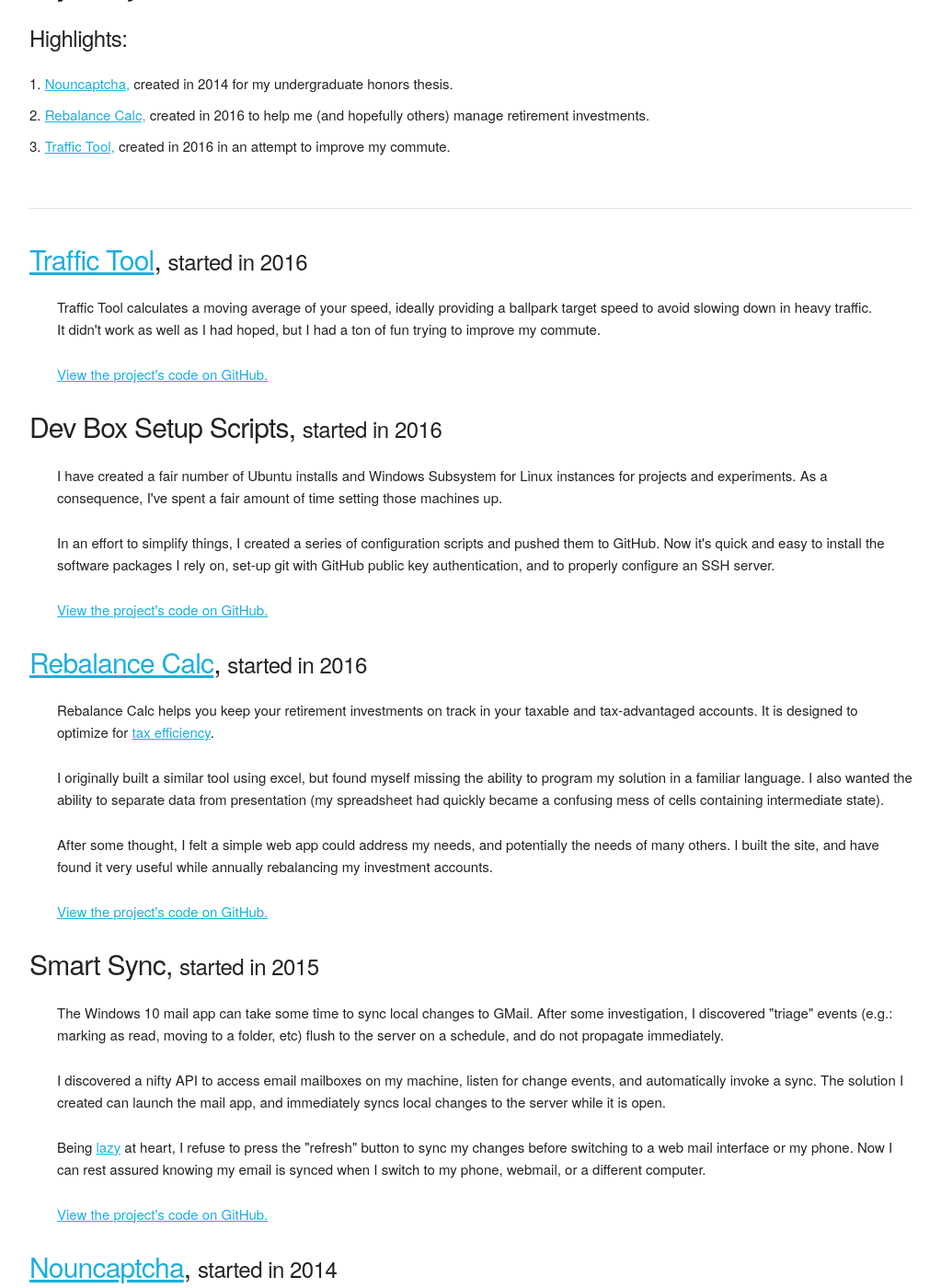
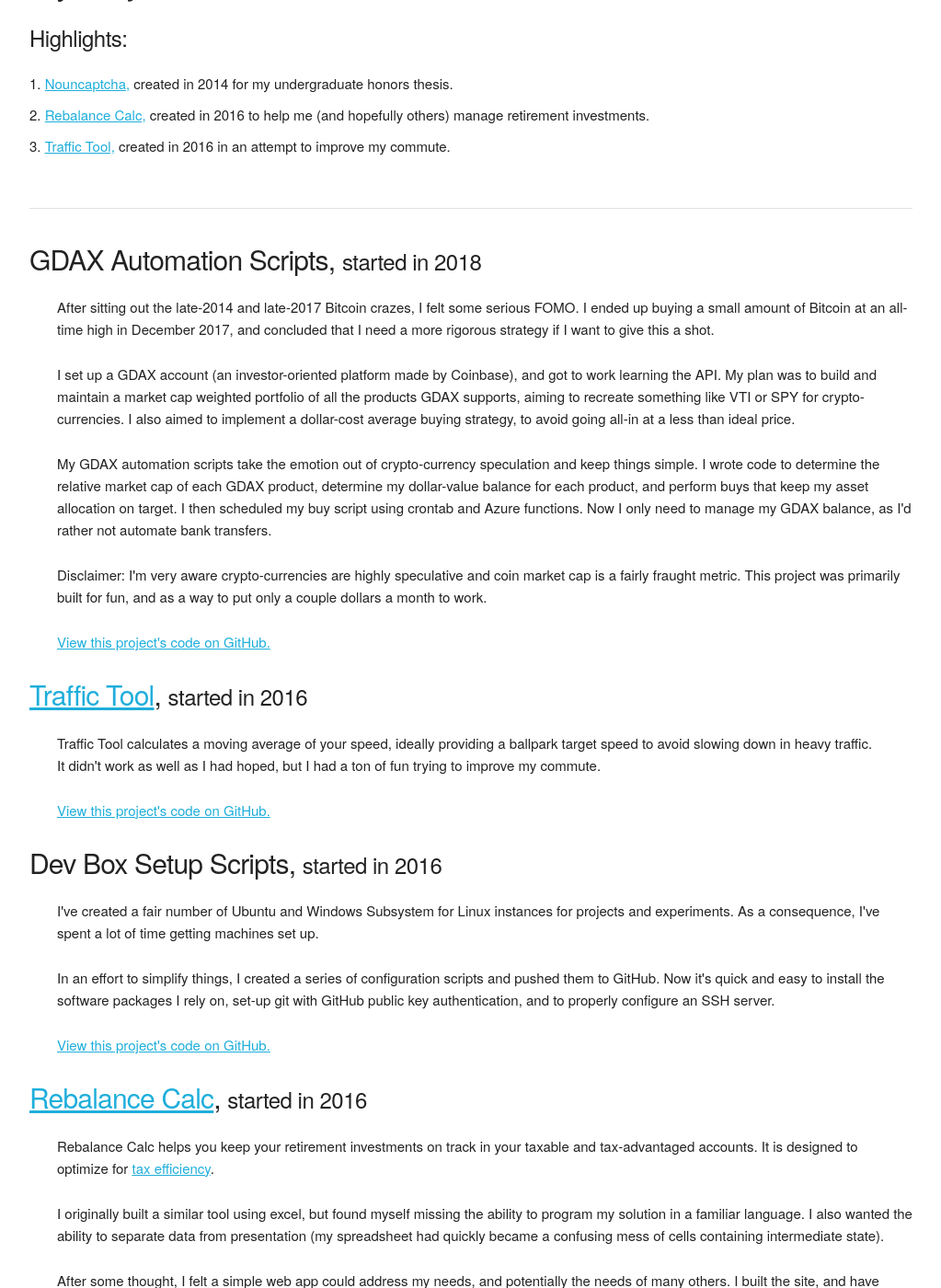
Before and after one commit to cjjeakle/cjjeakle.github.io, a Jekyll site: the page built from projects/index.html, in a window 1280 px wide and 1400 px high, scrolled down 311 px. Shown: the whole window at 92% size, without its empty margins (128-1151 px from the left). Built offline with Jekyll 4.4.1, drawn with Linux system fonts in a browser that asks for light colours; nearby versions of some CDN libraries; some of the changed text lies outside the part shown.

Commit message:
Added GDAX-Automation to my projects.

```diff
--- a/projects/index.html
+++ b/projects/index.html
@@ -26,6 +26,28 @@
   <p><hr /></p>
 
   <div class="row">
+    <div class="row inline-header" id="gdax-automation"><h4>GDAX Automation Scripts</h4><h5>started in 2018</h5></div>
+
+    <div class="row description">
+      <p>
+        After sitting out the late-2014 and late-2017 Bitcoin crazes, I felt some serious FOMO. I ended up buying a small amount of Bitcoin at an all-time high in December 2017, and concluded that I need a more rigorous strategy if I want to give this a shot.
+      </p>
+      <p>
+        I set up a GDAX account (an investor-oriented platform made by Coinbase), and got to work learning the API. My plan was to build and maintain a market cap weighted portfolio of all the products GDAX supports, aiming to recreate something like VTI or SPY for crypto-currencies. I also aimed to implement a dollar-cost average buying strategy, to avoid going all-in at a less than ideal price.
+      </p>
+      <p>
+        My GDAX automation scripts take the emotion out of crypto-currency speculation and keep things simple. I wrote code to determine the relative market cap of each GDAX product, determine my dollar-value balance for each product, and perform buys that keep my asset allocation on target. I then scheduled my buy script using crontab and Azure functions. Now I only need to manage my GDAX balance, as I'd rather not automate bank transfers.
+      </p>
+      <p>
+        Disclaimer: I'm very aware crypto-currencies are highly speculative and coin market cap is a fairly fraught metric. This project was primarily built for fun, and as a way to put only a couple dollars a month to work.
+      </p>
+      <p>
+        <a href="https://github.com/cjjeakle/gdax-automation">View this project's code on GitHub.</a>
+      </p>
+    </div>
+  </div>
+
+  <div class="row">
     <div class="row inline-header" id="traffic-tool"><h4><a href="https://cjjeakle.github.io/traffic-tool">Traffic Tool</a></h4><h5>started in 2016</h5></div>
 
     <div class="row description">
@@ -34,9 +56,8 @@
         <br/>
         It didn't work as well as I had hoped, but I had a ton of fun trying to improve my commute.
       </p>
-
       <p>
-        <a href="https://github.com/cjjeakle/traffic-tool">View the project's code on GitHub.</a>
+        <a href="https://github.com/cjjeakle/traffic-tool">View this project's code on GitHub.</a>
       </p>
     </div>
   </div>
@@ -46,15 +67,14 @@
 
     <div class="row description">
       <p>
-        I have created a fair number of Ubuntu installs and Windows Subsystem for Linux instances for projects and experiments. As a consequence, I've spent a fair amount of time setting those machines up.
+        I've created a fair number of Ubuntu and Windows Subsystem for Linux instances for projects and experiments. As a consequence, I've spent a lot of time getting machines set up.
       </p>
       <p>
         In an effort to simplify things, I created a series of configuration scripts and pushed them to GitHub.
         Now it's quick and easy to install the software packages I rely on, set-up git with GitHub public key authentication, and to properly configure an SSH server.
       </p>
-
       <p>
-        <a href="https://github.com/cjjeakle/devbox-setup">View the project's code on GitHub.</a>
+        <a href="https://github.com/cjjeakle/devbox-setup">View this project's code on GitHub.</a>
       </p>
     </div>
   </div>
@@ -75,9 +95,8 @@
         After some thought, I felt a simple web app could address my needs, and potentially the needs of many others.
         I built the site, and have found it very useful while annually rebalancing my investment accounts.
       </p>
-
       <p>
-        <a href="https://github.com/cjjeakle/rebalance-calc">View the project's code on GitHub.</a>
+        <a href="https://github.com/cjjeakle/rebalance-calc">View this project's code on GitHub.</a>
       </p>
     </div>
   </div>
@@ -98,9 +117,8 @@
       <p>
         Being <a href="https://www.goodreads.com/quotes/568877-i-choose-a-lazy-person-to-do-a-hard-job">lazy</a> at heart, I refuse to press the "refresh" button to sync my changes before switching to a web mail interface or my phone. Now I can rest assured knowing my email is synced when I switch to my phone, webmail, or a different computer.
       </p>
-
       <p>
-        <a href="https://github.com/cjjeakle/SmartSync">View the project's code on GitHub.</a>
+        <a href="https://github.com/cjjeakle/SmartSync">View this project's code on GitHub.</a>
       </p>
     </div>
   </div>
@@ -118,9 +136,8 @@
         Nouncaptcha's design makes it easy to use with either a keyboard and mouse, or with just a touchscreen.
         Creating a theoretically secure CAPTCHA with such a widely accessible design proved to be an enthralling challenge!
       </p>
-
       <p>
-        <a href="https://github.com/cjjeakle/nouncaptcha">View the project's code on GitHub.</a>
+        <a href="https://github.com/cjjeakle/nouncaptcha">View this project's code on GitHub.</a>
         <br/>
         <span><a href="http://deepblue.lib.umich.edu/handle/2027.42/107736">My undergraduate thesis on Nouncaptcha.</a>&nbsp;</span>
         <span>(<a href="http://deepblue.lib.umich.edu/bitstream/handle/2027.42/107736/cjjeakle.pdf">direct link to the pdf</a>)</span>
```
Also changed, not shown: 1 other file.
